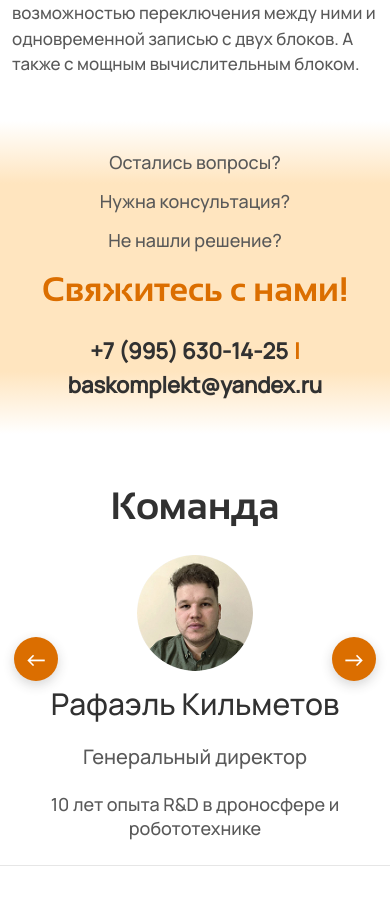
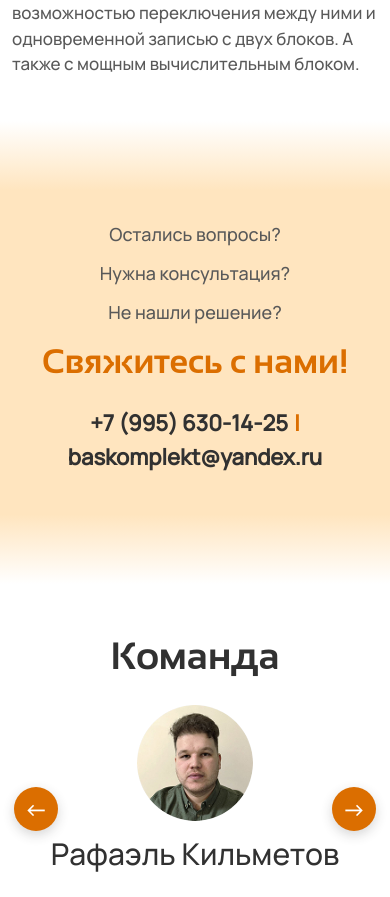
Before and after one commit to denisholmov/edu-cifra, a React (Vite) app: page / in a window 390 px wide. Shown: the part 9021-9918 px from the top of the page. Built offline with nearby package versions, Linux system fonts and the light colour scheme.

Commit message:
расширили блок contacts

```diff
--- a/src/components/pages-content/Connection/styles/index.module.css
+++ b/src/components/pages-content/Connection/styles/index.module.css
@@ -1,10 +1,10 @@
 .connection {
-  padding: 20px 0 20px;
+  padding: 200px 0 200px;
   background: linear-gradient(
     180deg,
     var(--color-white) 0%,
-    var(--color-cheese-powder) 20%,
-    var(--color-cheese-powder) 80%,
+    var(--color-cheese-powder) 15%,
+    var(--color-cheese-powder) 85%,
     var(--color-white) 100%
   );
 }
@@ -86,7 +86,7 @@
 
 @media (max-width: 640px) {
   .connection {
-    padding: 28px 0 22px;
+    padding: 100px 0 100px;
   }
 
   .container {
```
